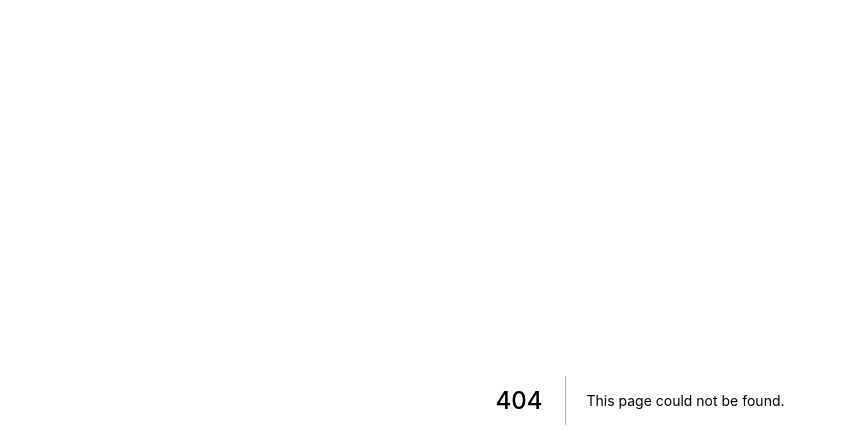
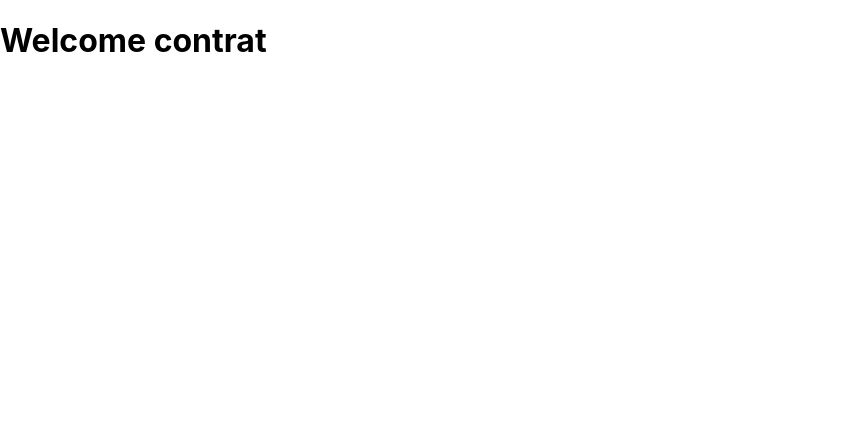
Before and after one commit to ValentinCHA/easylease-frontend, a Next.js app: page /contrat in a window 1280 px wide. Before the commit this address had no page. Shown: the top 448 px of the page, without its empty margins (0-846 px from the left). Built offline with nearby package versions, Linux system fonts and the light colour scheme.

Commit message:
ajout de la page contrat

```diff
--- /dev/null
+++ b/components/Contrat.js
@@ -0,0 +1,12 @@
+import React from 'react'
+import style from '../styles/Contrat.module.css'
+
+function Contrat() {
+  return (
+    <div>
+      <h1>Welcome contrat</h1>
+    </div>
+  )
+}
+
+export default Contrat
--- /dev/null
+++ b/pages/contrat.js
@@ -0,0 +1,15 @@
+import Head from 'next/head';
+import Contrat from '../components/Contrat';
+
+function ContratPage() {
+  return (
+    <>
+      <Head>
+        <title>Contrat / EasyLease</title>
+      </Head>
+      <Contrat />
+    </>
+  );
+}
+
+export default ContratPage;
```
Also changed, not shown: styles/Contrat.module.css (added).
